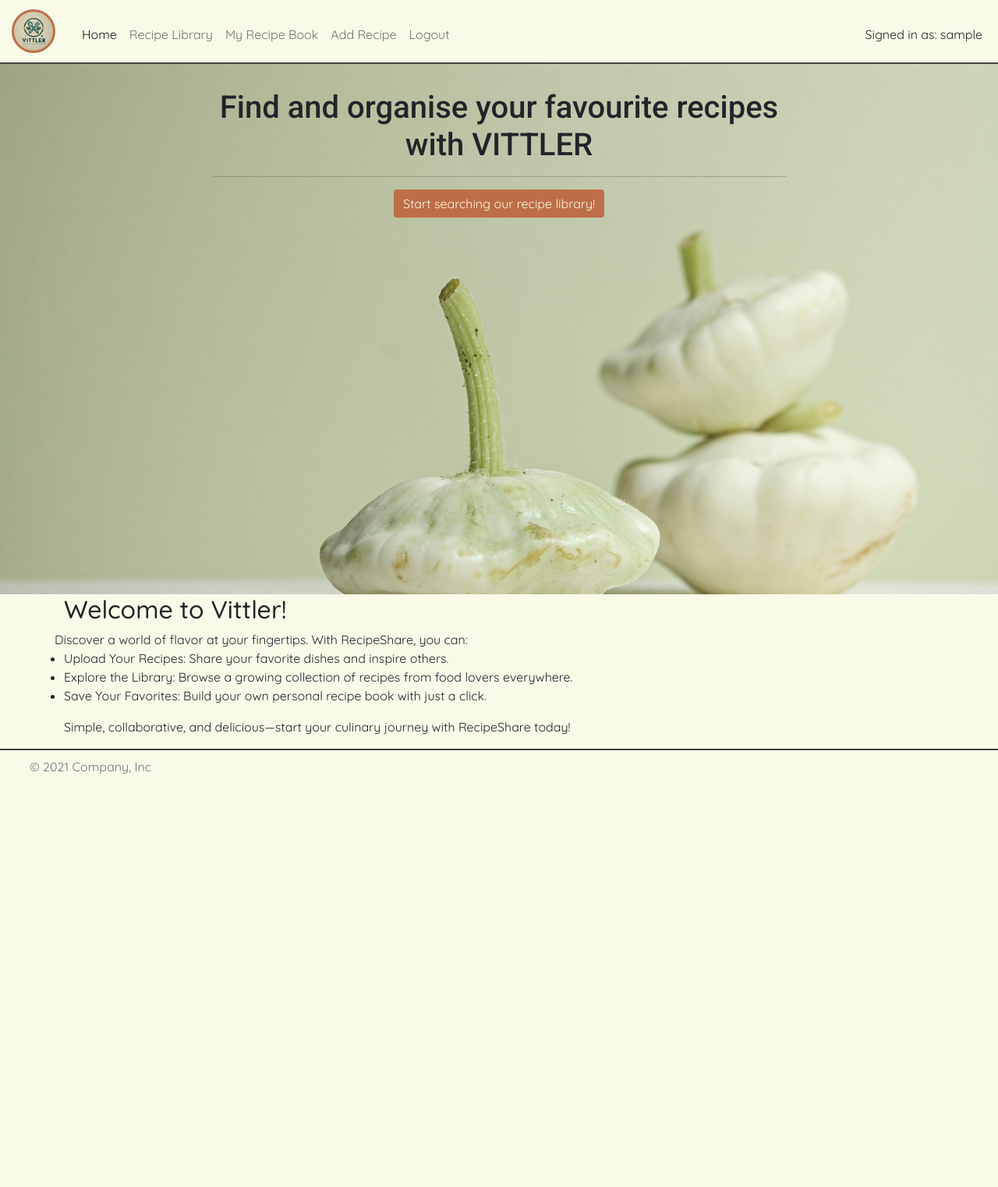
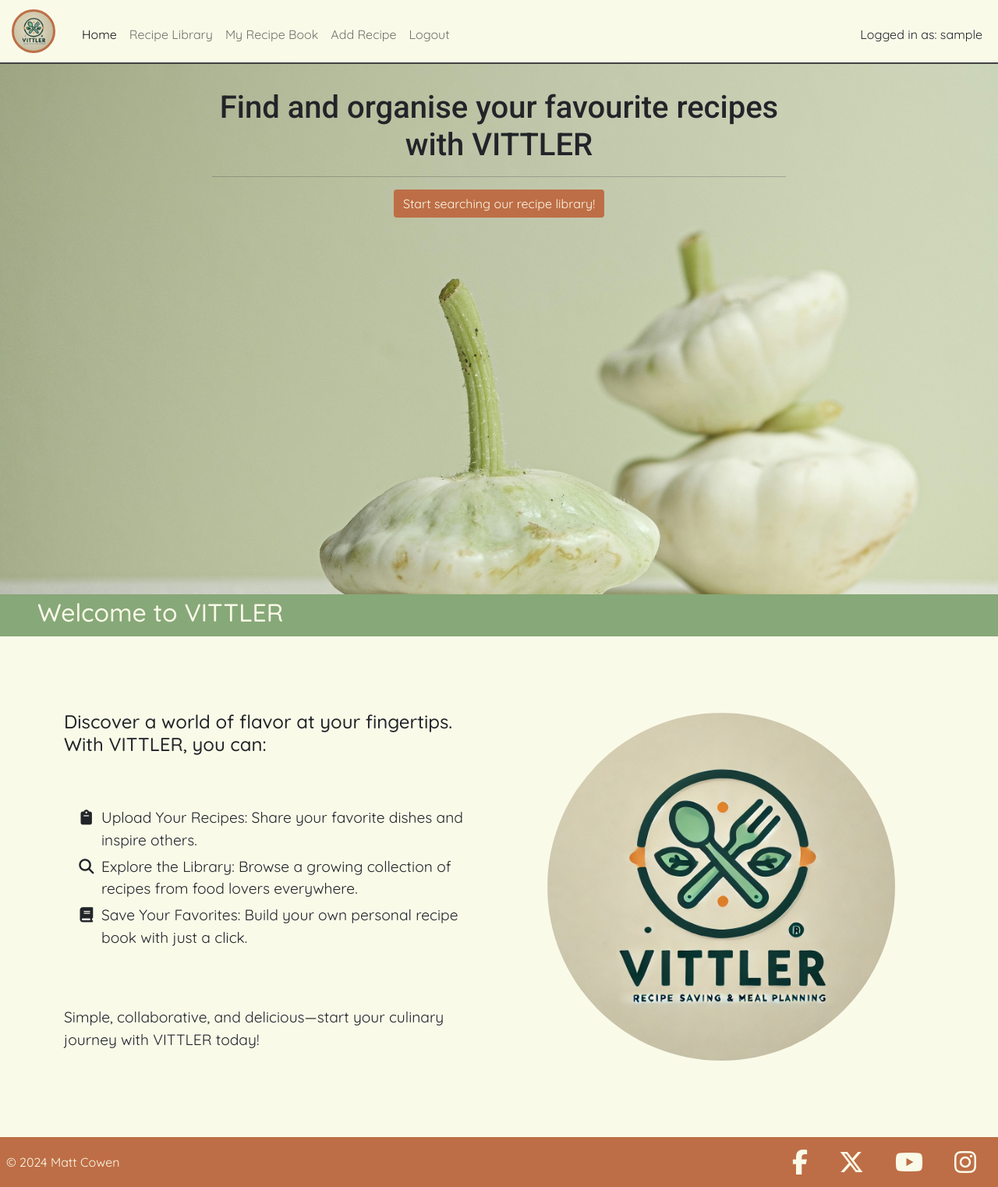
Before and after one commit to Matt-Cowen/Vittler, a Django app: page / in a window 1280 px wide. Shown: the whole page at 78% size. Before the commit the page ends 993 px from the top, so only its background shows below. Run offline with Django 4.2, Linux system fonts and the light colour scheme; the visitor is signed in with stand-in values (Sample User, id 1); some libraries are stand-ins or nearby versions.

Commit message:
final styling touches

```diff
--- a/recipe_library/templates/recipe_library/index.html
+++ b/recipe_library/templates/recipe_library/index.html
@@ -21,21 +21,32 @@
         </div>
     </div>
 </div>
+<div class="container-fluid p-0">
+    <div class="page-separator px-5 py-1">
+        <h2>Welcome to VITTLER</h2>
+    </div>
+</div>
 <div class="container">
-    <div class="row">
-        <div class="col-12 col-lg-6">
+    <div class="row py-5">
+        <div class="col-12 col-lg-6 order-2 order-lg-1 d-flex justify-content-center align-items-center ">
+            <div class="brand-blurb">
 
+            <h4> Discover a world of flavor at your fingertips. With VITTLER, you can:</h4>
+                <br>
+                <br>
+                <ul class="fa-ul">
+                    <li><span class="fa-li"><i class="fa-solid fa-clipboard"></i></span>Upload Your Recipes: Share your favorite dishes and inspire others.</li>
+                    <li><span class="fa-li"><i class="fa-solid fa-magnifying-glass"></i></span>Explore the Library: Browse a growing collection of recipes from food lovers everywhere.</li>
+                    <li><span class="fa-li"><i class="fa-solid fa-book"></i></span>Save Your Favorites: Build your own personal recipe book with just a click.</li>
+                </ul>
+                <br>
+                <br>
+                <p>Simple, collaborative, and delicious—start your culinary journey with VITTLER today!</p>
+            </div>
         </div>
-        <h2>Welcome to Vittler!</h2>
-        Discover a world of flavor at your fingertips. With RecipeShare, you can:
-        <ul>
-            <li>Upload Your Recipes: Share your favorite dishes and inspire others.</li>
-            <li>Explore the Library: Browse a growing collection of recipes from food lovers everywhere.</li>
-            <li>Save Your Favorites: Build your own personal recipe book with just a click.</li>
-        </ul>
-        <p>Simple, collaborative, and delicious—start your culinary journey with RecipeShare today!</p>
-        <div class="col-12 col-lg-6">
 
+        <div class="col-12 col-lg-6 order-1 order-lg-2">
+            <img src="../static/images/default.jpg" class="img-fluid  brand-image" alt="Responsive image">
         </div>
     </div>
 </div>
--- a/recipe_library/templates/recipe_library/library.html
+++ b/recipe_library/templates/recipe_library/library.html
@@ -11,7 +11,7 @@
     <form method="get" action="{% url 'library' %}" class="d-flex justify-content-center">
         <input type="text" name="search" class="form-control" placeholder="Search for recipes..."
                value="{{ search_query }}">
-        <button type="submit" class="btn btn-primary btn--search ms-2">Search</button>
+        <button type="submit" class="btn btn-info btn--search ms-2">Search</button>
         <button class="btn btn-primary btn--search" data-url="{% url 'library' %}" onclick="clearSearch()">Clear</button>
     </form>
 </div>
--- a/recipe_library/templates/recipe_library/submit_recipe.html
+++ b/recipe_library/templates/recipe_library/submit_recipe.html
@@ -5,14 +5,16 @@
 {% block form %}
 
 
-<div class="container mt-5">
+<div class="container my-5">
     <div class="form-container">
         <h1>Submit a Recipe</h1>
         <hr>
         <form method="post" enctype="multipart/form-data">
             {% csrf_token %}
             {{ recipe_form|crispy }}
-            <button type="submit" class="btn btn-primary mt-3">Submit</button>
+            <div class="d-flex justify-content-end">
+            <button type="submit" class="btn btn-info mt-3">Submit</button>
+        </div>
         </form>
     </div>
 </div>
--- a/static/css/style.css
+++ b/static/css/style.css
@@ -8,6 +8,11 @@ body {
     font-family: 'Quicksand', sans-serif;
 }
 
+
+.page-separator {
+    background-color: #87a878;
+    color: #fafae9;
+}
 
 
 
@@ -84,8 +89,6 @@ body {
 }
 
 
-
-
 /**--------------------------------------------Navbar------**/
 
 .navbar{
@@ -120,8 +123,28 @@ body {
 /*--------------------------------------------Footer------*/
 
 footer {
-    border-top: 2px solid #424242 !important;
+    border: none;
+    background-color: #be6e46 !important;
+    color: #fafae9;
 }
+
+.footer-links {
+    list-style-type: none;
+    display: flex;
+    margin-bottom: 0 !important;
+}
+
+.footer-links > li {
+    font-size: 1.2rem;
+    margin: 0 10px;
+}
+
+.social-link {
+
+    text-decoration: none;
+    color: #fafae9;
+}
+
 
 /**--------------------------------------------Homepage------**/
 
@@ -144,6 +167,24 @@ footer {
     font-family: "Roboto", sans-serif;
 }
 
+.brand-image {
+    padding: 50px;
+    border-radius: 50%;
+}
+
+.brand-blurb {
+    margin: auto;
+    font-size: 1.2rem;
+
+}
+
+.brand-blurb > ul {
+    list-style-type: none;
+}
+
+.fa-ul > li {
+    margin-bottom: 5px;
+}
 /*--------------------------------------------Recipe Cards------*/
 
 .recipe-card {
@@ -203,3 +244,17 @@ footer {
     margin-bottom: 0px;
     border-radius: 0;
 }
+
+
+
+
+@media screen and (min-width:1200px) {
+
+
+    .footer-links > li {
+        margin: 0 20px;
+        font-size: 2rem;
+    }
+
+
+}
--- a/templates/base.html
+++ b/templates/base.html
@@ -74,7 +74,7 @@
             </ul>
             {% if user.is_authenticated %}
             <div class="mt-3 ms-auto navbar-user">
-            <p>Signed in as: {{ user.username }}</p>
+                <p>Logged in as: {{ user.username }}</p>
             </div>
             {% endif %}
         </div>
@@ -93,27 +93,32 @@
 
     {% block form %}
     {% endblock form %}
-    <footer class="d-flex flex-wrap justify-content-between align-items-center py-2 m-0">
+    <footer class="d-flex flex-wrap justify-content-between align-items-center p-2 m-0">
         <div class="col-md-4 d-flex align-items-center">
-            <a href="/" class="mb-3 me-2 mb-md-0 text-muted text-decoration-none lh-1">
-                <svg class="bi" width="30" height="24">
-                    <use xlink:href="#bootstrap"></use>
-                </svg>
-            </a>
-            <span class="text-muted">© 2021 Company, Inc</span>
+            <span class="ml-10">© 2024 Matt Cowen</span>
         </div>
-
-        <ul class="nav col-md-4 justify-content-end list-unstyled d-flex">
-            <li class="ms-3"><a class="text-muted" href="#"><svg class="bi" width="24" height="24">
-                        <use xlink:href="#twitter"></use>
-                    </svg></a></li>
-            <li class="ms-3"><a class="text-muted" href="#"><svg class="bi" width="24" height="24">
-                        <use xlink:href="#instagram"></use>
-                    </svg></a></li>
-            <li class="ms-3"><a class="text-muted" href="#"><svg class="bi" width="24" height="24">
-                        <use xlink:href="#facebook"></use>
-                    </svg></a></li>
+        <div class="d-flex justify-content-end">
+        <ul class="footer-links">
+            <li>
+                <a href="https://www.facebook.com/" target="_blank" rel="noopener"
+                    aria-label="Visit our Facebook page (opens in a new tab)"><i
+                        class="fa-brands fa-facebook-f social-link"></i></a>
+            </li>
+            <li>
+                <a href="https://x.com/" target="_blank" rel="noopener"
+                    aria-label="Visit our X page (opens in a new tab)"><i class="fa-brands fa-x-twitter social-link"></i></a>
+            </li>
+            <li>
+                <a href="https://www.youtube.com/" target="_blank" rel="noopener"
+                    aria-label="Visit our Youtube page (opens in a new tab)"><i class="fa-brands fa-youtube social-link"></i></a>
+            </li>
+            <li>
+                <a href="https://www.instagram.com/" target="_blank" rel="noopener"
+                    aria-label="Visit our Instagram page (opens in a new tab)"><i
+                        class="fa-brands fa-instagram social-link"></i></a>
+            </li>
         </ul>
+    </div>
     </footer>
 
     <script src="https://cdn.jsdelivr.net/npm/bootstrap@5.0.1/dist/js/bootstrap.bundle.min.js"
@@ -121,6 +126,7 @@
         </script>
 
     <script src="{% static 'js/script.js' %}"></script>
+    <script src="https://kit.fontawesome.com/b3d1e1744b.js" crossorigin="anonymous"></script>
 
 </body>
 
```
